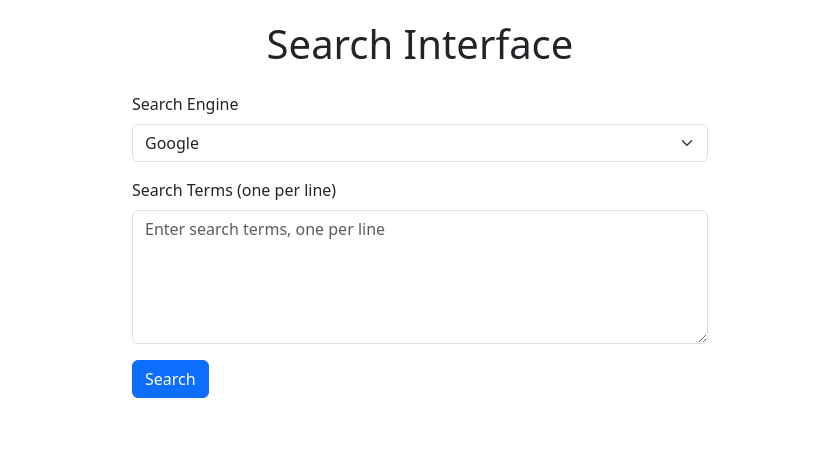
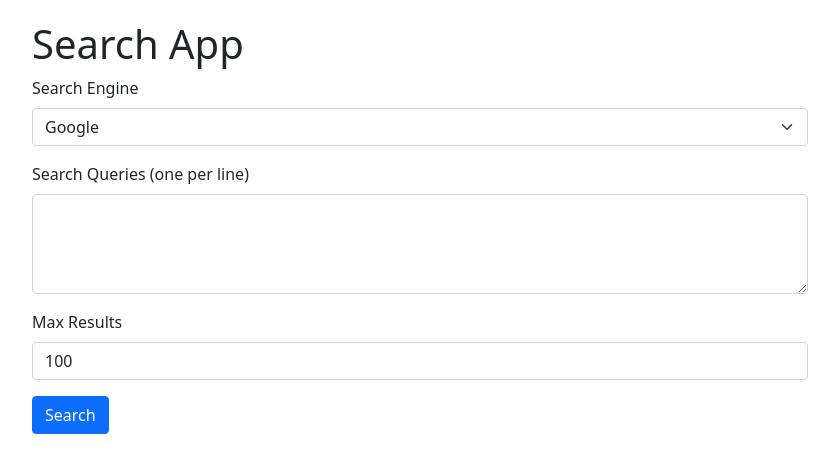
Before and after one commit to Mitzku/intelligence_interface, a Flask app: page / in a window 1280 px wide. Shown: the top 473 px of the page, without its empty margins (220-1059 px from the left). Run offline with Flask 3, Linux system fonts and the light colour scheme.

Commit message:
Update index.html

```diff
--- a/templates/index.html
+++ b/templates/index.html
@@ -1,69 +1,49 @@
 <!DOCTYPE html>
-<html lang="en">
+<html>
 <head>
-    <meta charset="UTF-8">
-    <meta name="viewport" content="width=device-width, initial-scale=1.0">
-    <title>Search Interface</title>
-    <link href="https://cdn.jsdelivr.net/npm/bootstrap@5.3.0/dist/css/bootstrap.min.css" rel="stylesheet">
+    <title>Search App</title>
+    <link href="https://cdn.jsdelivr.net/npm/bootstrap@5.1.3/dist/css/bootstrap.min.css" rel="stylesheet">
     <style>
         body { padding: 20px; }
-        .form-container { max-width: 600px; margin: auto; }
-        .results-container { margin-top: 20px; }
-        textarea { resize: vertical; }
-        .table { font-size: 14px; }
-        .table th, .table td { word-wrap: break-word; }
+        .container { max-width: 800px; }
+        textarea { width: 100%; height: 100px; }
+        .table { margin-top: 20px; }
     </style>
 </head>
 <body>
-    <div class="container form-container">
-        <h1 class="text-center mb-4">Search Interface</h1>
+    <div class="container">
+        <h1>Search App</h1>
+
         <form method="POST">
             <div class="mb-3">
                 <label for="engine" class="form-label">Search Engine</label>
-                <select class="form-select" id="engine" name="engine">
+                <select name="engine" id="engine" class="form-select">
                     <option value="google">Google</option>
-                    <option value="baidu">Baidu</option>
-                    <option value="naver">Naver</option>
-                    <option value="google_news">Google News</option>
+                    <!-- Add more engine options if needed -->
                 </select>
             </div>
-            <div class="mb-3" id="timeframe-container">
-                <label for="timeframe" class="form-label">Timeframe (for Google News)</label>
-                <select class="form-select" id="timeframe" name="timeframe">
-                    <option value="">All time</option>
-                    <option value="h">Past hour</option>
-                    <option value="d">Past 24 hours</option>
-                    <option value="w">Past week</option>
-                    <option value="m">Past month</option>
-                    <option value="y">Past year</option>
-                </select>
+
+            <div class="mb-3">
+                <label for="queries" class="form-label">Search Queries (one per line)</label>
+                <textarea name="queries" id="queries" class="form-control" required></textarea>
             </div>
+
             <div class="mb-3">
-                <label for="queries" class="form-label">Search Terms (one per line)</label>
-                <textarea class="form-control" id="queries" name="queries" rows="5" placeholder="Enter search terms, one per line"></textarea>
+                <label for="number_results" class="form-label">Max Results</label>
+                <input type="number" name="number_results" id="number_results" class="form-control" value="100" min="1" required>
             </div>
+
             <button type="submit" class="btn btn-primary">Search</button>
         </form>
-    </div>
-    <div class="container results-container">
-        {% if results %}
+
+        {% if error %}
+            <div class="alert alert-danger mt-3">{{ error }}</div>
+        {% endif %}
+
+        {% if search_results %}
             <h2 class="mt-4">Search Results</h2>
-            {{ results | safe }}
+            {{ search_results | safe }}
         {% endif %}
     </div>
-    <script>
-        document.getElementById('engine').addEventListener('change', function() {
-            var timeframeContainer = document.getElementById('timeframe-container');
-            if (this.value === 'google_news') {
-                timeframeContainer.style.display = 'block';
-            } else {
-                timeframeContainer.style.display = 'none';
-            }
-        });
-        // Set initial visibility
-        if (document.getElementById('engine').value !== 'google_news') {
-            document.getElementById('timeframe-container').style.display = 'none';
-        }
-    </script>
 </body>
 </html>
```
